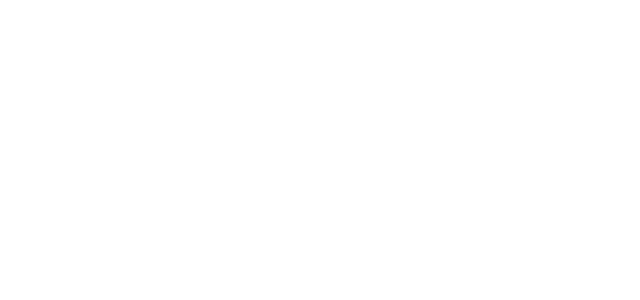
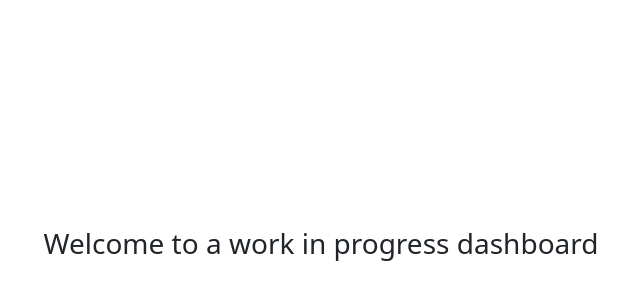
Before and after one commit to mhonatendai/mission-metrics-web, a React (Create React App) app: page /dashboard in a window 1280 px wide. Before the commit this address had no page. Shown: the part 152-452 px from the top of the page, without its empty margins (319-959 px from the left). Built offline with nearby package versions, Linux system fonts and the light colour scheme.

Commit message:
Added WIP Dashboard

```diff
--- a/src/App.js
+++ b/src/App.js
@@ -1,6 +1,8 @@
 import React from 'react';
 import LoginForm from './components/LoginForm';
 import RegisterUser from './components/RegisterUser';
+import Dashboard from './components/Dashboard';
+
 import './App.css';
 import { BrowserRouter as Router, Routes, Route } from 'react-router-dom';
 
@@ -13,6 +15,7 @@
           <Route path="/" element={<LoginForm />} />
           <Route path="/login" element={<LoginForm />} />
           <Route path="/register" element={<RegisterUser />} />
+          <Route path="/dashboard" element={<Dashboard />} />
         </Routes>
       </div>
     </Router>
--- /dev/null
+++ b/src/components/Dashboard.jsx
@@ -0,0 +1,13 @@
+import React from 'react';
+
+const Dashboard = () => {
+
+    return (
+        <div>
+            <h3>Welcome to a work in progress dashboard</h3>
+        </div>
+    )
+
+}
+
+export default Dashboard;
```
